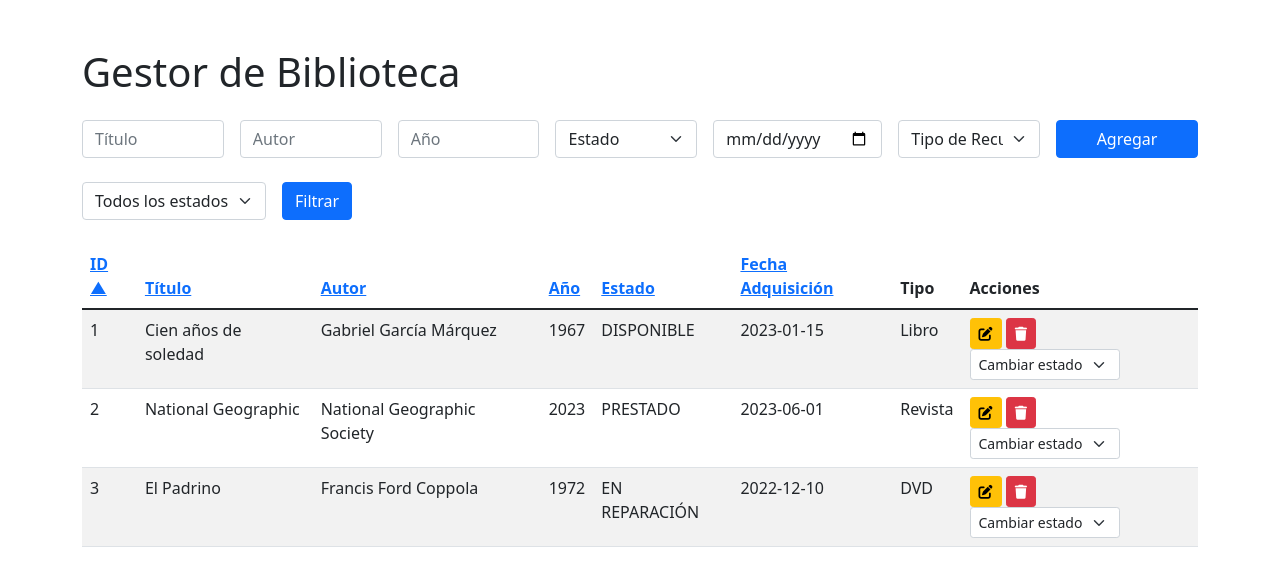
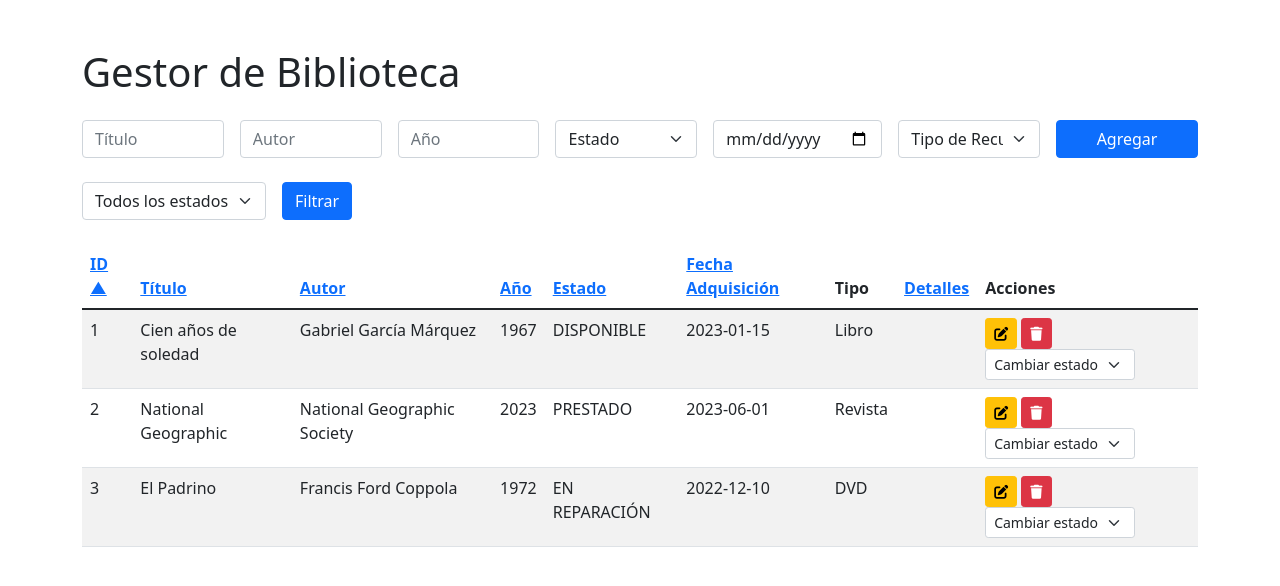
Before and after one commit to PANAMA-TEC/PARCIAL_2, a PHP site: page /index.php in a window 1280 px wide. Shown: the top 586 px of the page. Run offline with PHP 8.4, Linux system fonts and the light colour scheme.

Commit message:
agregando a la table detalles

```diff
--- a/clases.php
+++ b/clases.php
@@ -9,6 +9,7 @@
         public $estado;
         public $fechaAdquisicion;
         public $tipo;
+        public $obtenerDetallesPrestamo;
 
         public function __construct($datos) {
             foreach ($datos as $key => $value) {
--- a/index.php
+++ b/index.php
@@ -229,6 +229,7 @@ switch ($action) {
                     <th><a href="index.php?action=sort&field=estado&direction=<?php echo $sortField == 'estado' && $sortDirection == 'ASC' ? 'DESC' : 'ASC'; ?>&filterEstado=<?php echo $filterEstado; ?>">Estado <?php echo $sortField == 'estado' ? ($sortDirection == 'ASC' ? '▲' : '▼') : ''; ?></a></th>
                     <th><a href="index.php?action=sort&field=fechaAdquisicion&direction=<?php echo $sortField == 'fechaAdquisicion' && $sortDirection == 'ASC' ? 'DESC' : 'ASC'; ?>&filterEstado=<?php echo $filterEstado; ?>">Fecha Adquisición <?php echo $sortField == 'fechaAdquisicion' ? ($sortDirection == 'ASC' ? '▲' : '▼') : ''; ?></a></th>
                     <th>Tipo</th>
+                    <th><a href="index.php?action=sort&field=obtenerDetallesPrestamo&direction=<?php echo $sortField == 'obtenerDetallesPrestamo' && $sortDirection == 'ASC' ? 'DESC' : 'ASC'; ?>&filterEstado=<?php echo $filterEstado; ?>">Detalles <?php echo $sortField == 'obtenerDetallesPrestamo' ? ($sortDirection == 'ASC' ? '▲' : '▼') : ''; ?></a></th>
                     <th>Acciones</th>
                 </tr>
             </thead>
@@ -244,6 +245,7 @@ switch ($action) {
                         <td><?php echo $estadosLegibles[$recurso->estado] ?? $recurso->estado; ?></td>
                         <td><?php echo $recurso->fechaAdquisicion; ?></td>
                         <td><?php echo $recurso->tipo; ?></td>
+                        <td><?php echo $recurso->obtenerDetallesPrestamo; ?></td>
                         <td>
                             <a href='index.php?action=edit&id=<?php echo $recurso->id; ?>' class='btn btn-sm btn-warning'><i class='fas fa-edit'></i></a>
                             <a href='index.php?action=delete&id=<?php echo $recurso->id; ?>' class='btn btn-sm btn-danger' onclick="return confirm('¿Está seguro de que desea eliminar este recurso?');"><i class='fas fa-trash'></i></a>
```
